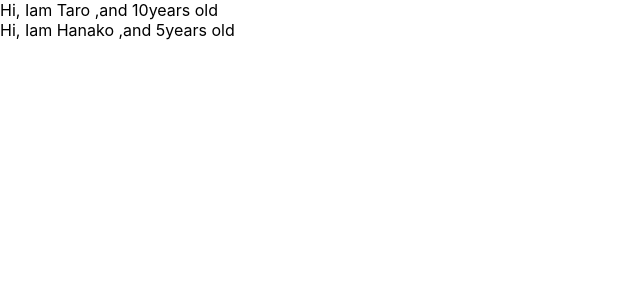
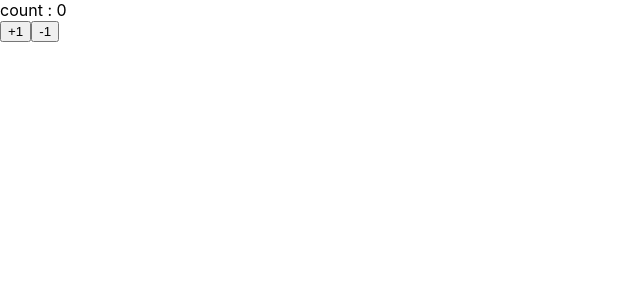
Before and after one commit to nhasumi/udemy-react-redux-crud-application, a React (Create React App) app: page / in a window 1280 px wide. Shown: the top 300 px of the page, without its empty margins (0-640 px from the left). Built offline with nearby package versions, Linux system fonts and the light colour scheme.

Commit message:
learn state

```diff
--- a/src/App.js
+++ b/src/App.js
@@ -1,31 +1,39 @@
-import React from 'react';
-import PropTypes from 'prop-types'
+import React, { Component } from 'react';
+
 
 
 const App = () => {
-  const profiles =[
-      {name:"Taro", age:10},
-      {name:"Hanako",age:5}
-    ]
-
-  return (
-  <div>
-    {
-      profiles.map((profile,index) => {
-        return <User name={profile.name} age={profile.age} key={index}/>
-      })
-    }
-  </div>
-  )
+  return <Counter></Counter>
 }
 
-const User =(props) => {
-  return <div> Hi, Iam {props.name} ,and  {props.age}years old</div>
+
+class Counter extends Component{
+
+  constructor(props){
+      super(props);
+      this.state= {count:0}
+  }
+
+  handlePlusButton = ()=>{
+    let count = this.state.count;
+    this.setState({count: count + 1});
+  }
+  handleMinusButton = ()=>{
+    let count = this.state.count;
+    this.setState({count: count - 1});
+  }
+
+
+  render(){
+      return (
+      <React.Fragment>
+        <div> count : {this.state.count}</div>
+        <button onClick={this.handlePlusButton}>+1</button>
+        <button onClick={this.handleMinusButton}>-1</button>
+      </React.Fragment>
+      )
+  }
 }
 
-User.propTypes = {
-  name : PropTypes.string,
-  age : PropTypes.number.isRequired
-}
 
 export default App;
```
